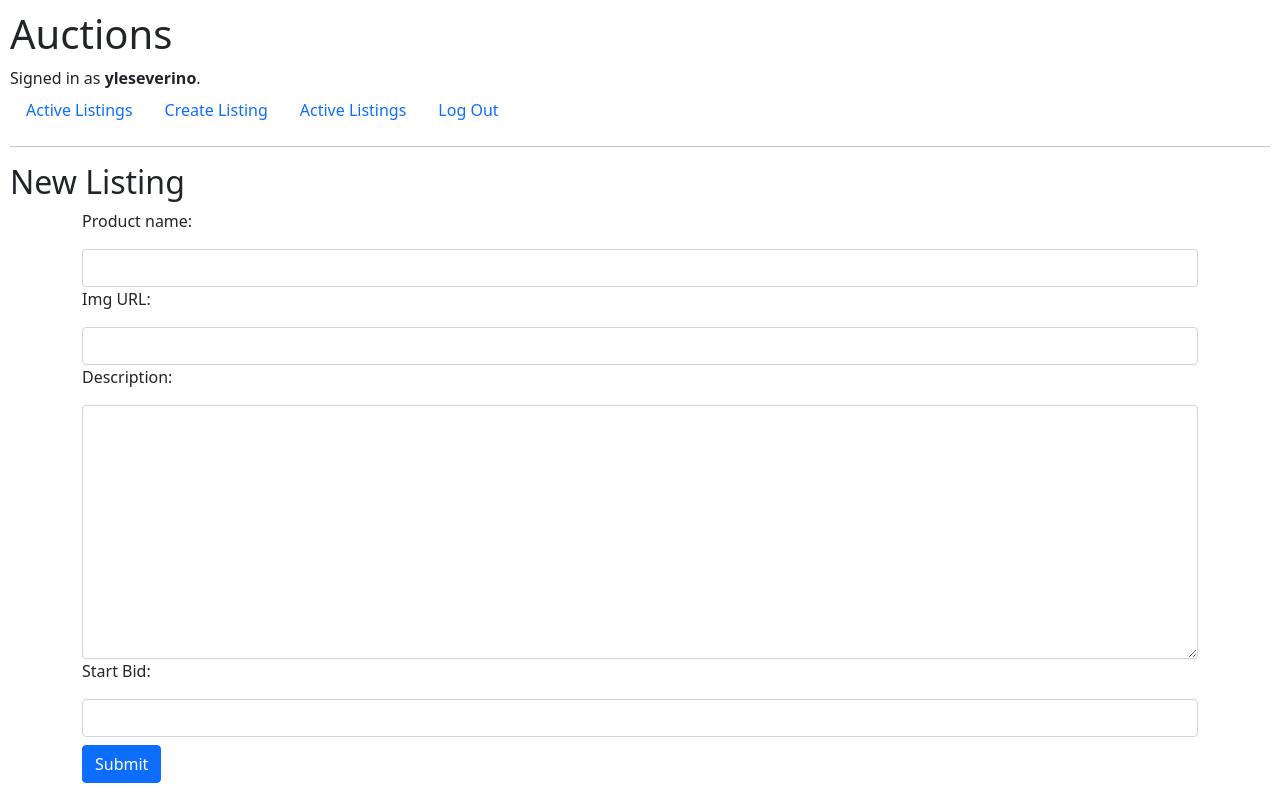
After one commit to yleseverino/myEbay, a Django app: page /new_listing in a window 1280 px wide. The commit adds this page. Run offline with Django 3.2, Linux system fonts and the light colour scheme; a user stored in the database is signed in.

Commit message:
create insert listings

```diff
--- /dev/null
+++ b/auctions/form.py
@@ -0,0 +1,7 @@
+from django import forms
+
+class new_listing_form(forms.Form):
+    product_name = forms.CharField(widget=forms.TextInput(attrs={'class': 'form-control mt-3'}),label='Product name', max_length=64)
+    img_product = forms.URLField(widget=forms.TextInput(attrs={'class': 'form-control mt-3'}),label='Img URL', required=False)
+    description = forms.CharField(widget=forms.Textarea(attrs={'class': 'form-control mt-3'}), label="Description")
+    start_bit = forms.DecimalField(widget=forms.TextInput(attrs={'class': 'form-control mt-3'}), label="Start Bid")
--- a/auctions/models.py
+++ b/auctions/models.py
@@ -14,6 +14,8 @@ class auctions(models.Model):
     img_product = models.URLField()
     start_bit = models.DecimalField(decimal_places = 2, max_digits = 10)
     timestamp = models.DateTimeField(auto_now_add=True, blank=True)
+    user = models.ForeignKey(User, on_delete=models.CASCADE, related_name="my_listing")
+    closed = models.BooleanField(default=False, blank=True)
 
     def __str__(self):
         return f"{self.product_name}"
@@ -22,15 +24,24 @@ class Bids(models.Model):
     product = models.ForeignKey(auctions, on_delete=models.CASCADE, related_name="bids")
     bid = models.DecimalField(decimal_places = 2, max_digits = 10)
     timestamp = models.DateTimeField(auto_now_add=True, blank=True)
+    user = models.ForeignKey(User, on_delete=models.CASCADE)
 
     def __str__(self):
         return f"{self.product} : {self.bid} at {self.timestamp.strftime('%d/%m/%Y : %H:%M')}"
 
 class Comments(models.Model):
-    product = models.ForeignKey(auctions, on_delete=models.CASCADE)
+    product = models.ForeignKey(auctions, on_delete=models.CASCADE, related_name="comments")
     comment = models.CharField(max_length=4000)
     timestamp = models.DateTimeField(auto_now_add=True, blank=True)
-
+    user = models.ForeignKey(User, on_delete=models.CASCADE)
 
     def __str__(self):
         return f"({self.product}) {self.comment} "
+
+
+class watchlist(models.Model):
+    product = models.ForeignKey(auctions, on_delete=models.CASCADE)
+    user = models.ForeignKey(User, on_delete=models.CASCADE, related_name="watchlist")
+
+    def __str__(self):
+        return f"({self.product}) {self.comment} "
--- /dev/null
+++ b/auctions/templates/auctions/create_listing.html
@@ -0,0 +1,14 @@
+{% extends "auctions/layout.html" %}
+
+{% block body %}
+    <h2>New Listing </h2>
+
+    <main class="container">
+        <form method="post">
+            {% csrf_token %}
+            {{ form }}
+            <input type="submit" class="btn btn-primary mt-2" value="Submit">
+        </form>
+    </main>
+
+{% endblock %}
--- a/auctions/templates/auctions/layout.html
+++ b/auctions/templates/auctions/layout.html
@@ -20,6 +20,12 @@
             <li class="nav-item">
                 <a class="nav-link" href="{% url 'index' %}">Active Listings</a>
             </li>
+            <li class="nav-item">
+                <a class="nav-link" href="{% url 'new_listing' %}">Create Listing</a>
+            </li>
+            <li class="nav-item">
+                <a class="nav-link" href="{% url 'index' %}">Active Listings</a>
+            </li>
             {% if user.is_authenticated %}
                 <li class="nav-item">
                     <a class="nav-link" href="{% url 'logout' %}">Log Out</a>
--- a/auctions/urls.py
+++ b/auctions/urls.py
@@ -1,11 +1,13 @@
 from django.urls import path
 
 from . import views
+
 
 urlpatterns = [
     path("", views.index, name="index"),
     path("login", views.login_view, name="login"),
     path("logout", views.logout_view, name="logout"),
     path("register", views.register, name="register"),
-    path("<int:product_id>", views.product, name="product")
+    path("<int:product_id>", views.product, name="product"),
+    path("new_listing", views.new_listing, name="new_listing")
 ]
--- a/auctions/views.py
+++ b/auctions/views.py
@@ -1,16 +1,36 @@
 from django.contrib.auth import authenticate, login, logout
 from django.db import IntegrityError
 from django.http import HttpResponse, HttpResponseRedirect
-from django.shortcuts import render
+from django.shortcuts import redirect,render
 from django.urls import reverse
 
 from .models import User, auctions
+from .form import new_listing_form
+
+from django.contrib.auth.decorators import login_required
 
 
 def index(request):
     all_listing = auctions.objects.all()
     return render(request, "auctions/index.html",{
         'Listings' : all_listing
+    })
+
+@login_required
+def new_listing(request):
+
+    if request.method == 'POST':
+        form = new_listing_form(request.POST)
+        if form.is_valid():
+            a = auctions(**form.cleaned_data, user=request.user)
+            a.save()
+            return redirect(reverse('index'))
+
+
+
+
+    return render(request, "auctions/create_listing.html",{
+        "form": new_listing_form()
     })
 
 def product(request, product_id):
```
Also changed, not shown: auctions/migrations/0005_auctions_closed_auctions_user_bids_user_and_more.py (added), db.sqlite3.
